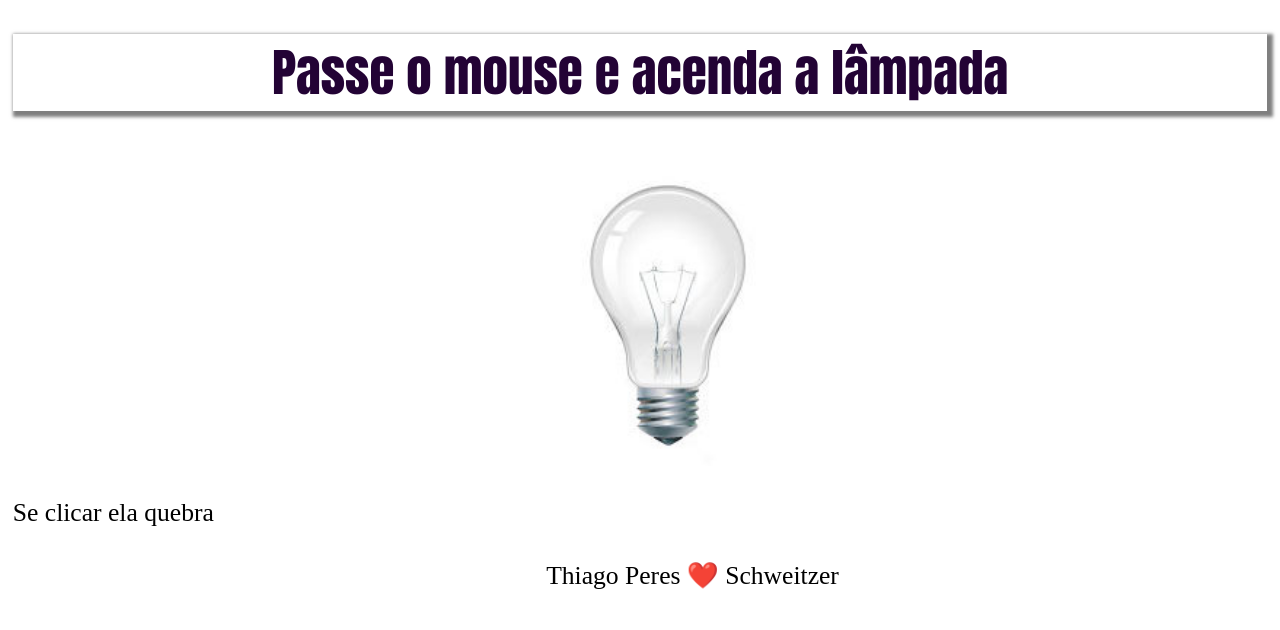
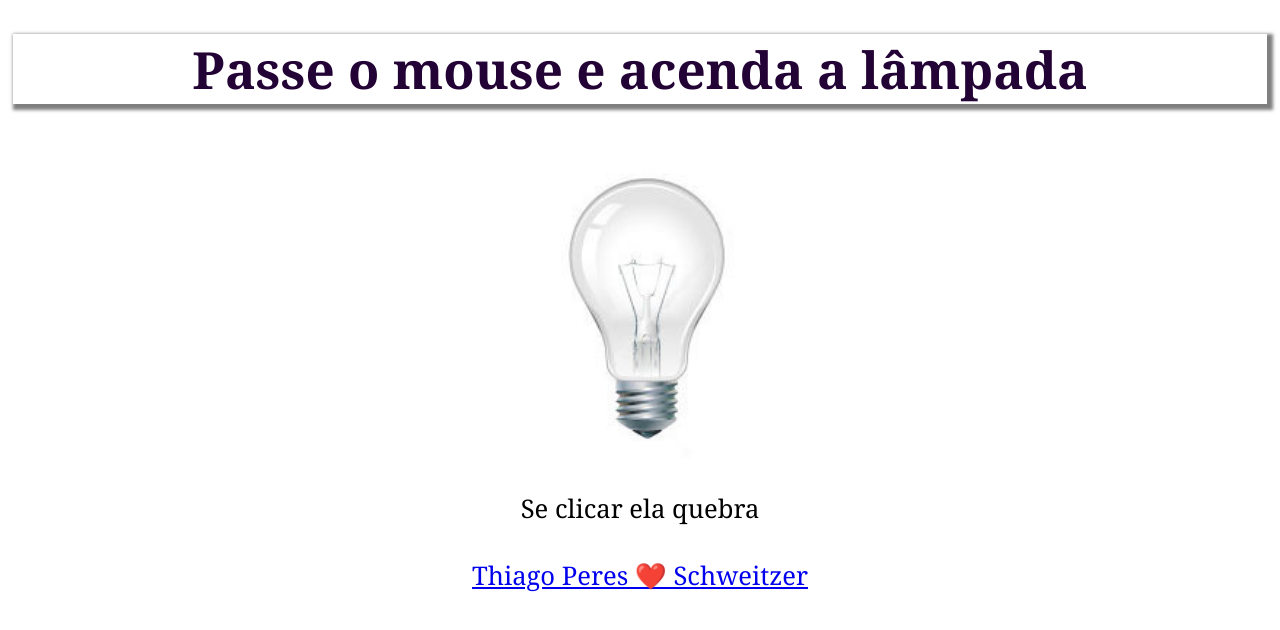
Before and after one commit to thiagoperess/lampada-acende-js, a plain HTML site: page index.html in a window 1280 px wide. Drawn offline with Linux system fonts and the light colour scheme.

Commit message:
changes1

```diff
--- a/css/style.css
+++ b/css/style.css
@@ -7,18 +7,29 @@ body {
 h1 {
     font-size: xx-large;
     text-align: center;
-    font-family:Impact, Haettenschweiler, 'Arial Narrow Bold', sans-serif;
+    font-family: Cambria, Cochin, Georgia, Times, 'Times New Roman', serif;
     color: rgb(35, 3, 53);
     box-shadow: 2px 2px 2px 2px rgba(0,0,0,.5);
+}
+
+p {
+    text-align: center;
+}
+
+p#clique {
+    font-family: Cambria, Cochin, Georgia, Times, 'Times New Roman', serif;
+    text-align: center;
 }
 
 img {
     widows: 200px;
     height:200px;
-    margin-left: 250pt;
+    margin-left: 240pt;
 }
 
+
 footer#name {
-    margin-left: 250pt;
+    text-align: center;
     margin-top: 20px;
+    font-family: Cambria, Cochin, Georgia, Times, 'Times New Roman', serif;
 }
--- a/index.html
+++ b/index.html
@@ -12,5 +12,5 @@
 <p id="clique">Se clicar ela quebra</p>
 </body>
 <script src="js/script.js"></script>
-<footer id="name">Thiago Peres ❤️ Schweitzer</footer>
+<footer id="name"><a href="https://github.com/thiagoperess/" target="_blank">Thiago Peres ❤️ Schweitzer</a></footer>
 </html>
```
